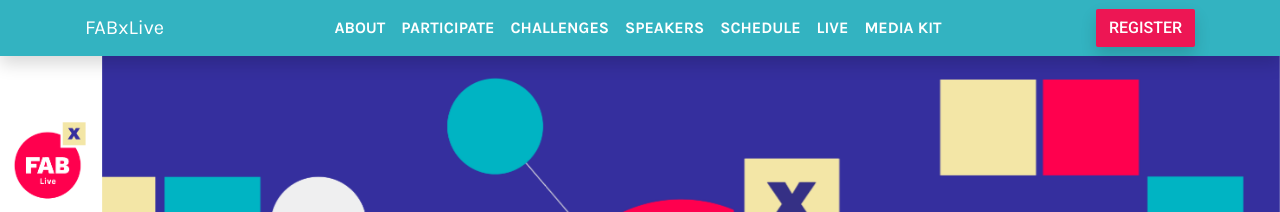
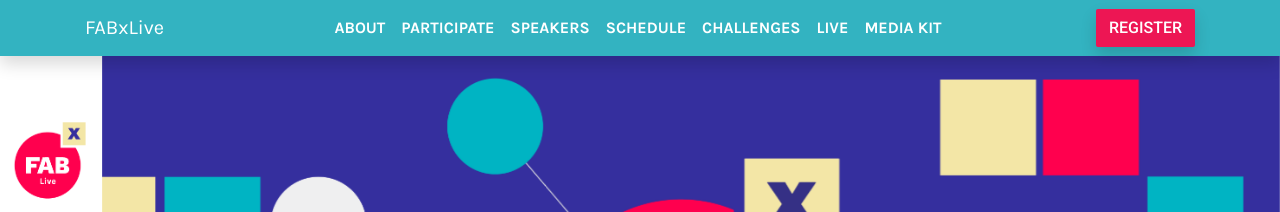
Before and after one commit to fabfoundation/fabxlive2020, a Jekyll site: the page built from index.html, in a window 1280 px wide. Shown: the top 212 px of the page. Built offline with Jekyll 4.4.1, drawn with Linux system fonts in a browser that asks for light colours; nearby versions of some CDN libraries.

Commit message:
Update nav.html

```diff
--- a/_includes/nav.html
+++ b/_includes/nav.html
@@ -23,14 +23,14 @@
         <li class="nav-item">
           <a class="nav-link" href="/#participate">PARTICIPATE</a>
         </li>
-        <li class="nav-item">
-          <a class="nav-link" href="/#challenges">CHALLENGES</a>
-        </li>
-        <li class="nav-item">
+         <li class="nav-item">
           <a class="nav-link" href="/#speakers">SPEAKERS</a>
         </li>
         <li class="nav-item">
           <a class="nav-link" href="/schedule">SCHEDULE</a>
+        </li>
+        <li class="nav-item">
+          <a class="nav-link" href="/#challenges">CHALLENGES</a>
         </li>
         <li class="nav-item">
           <a class="nav-link" href="https://www.youtube.com/fabfndn" target="_blank">LIVE</a>
```
